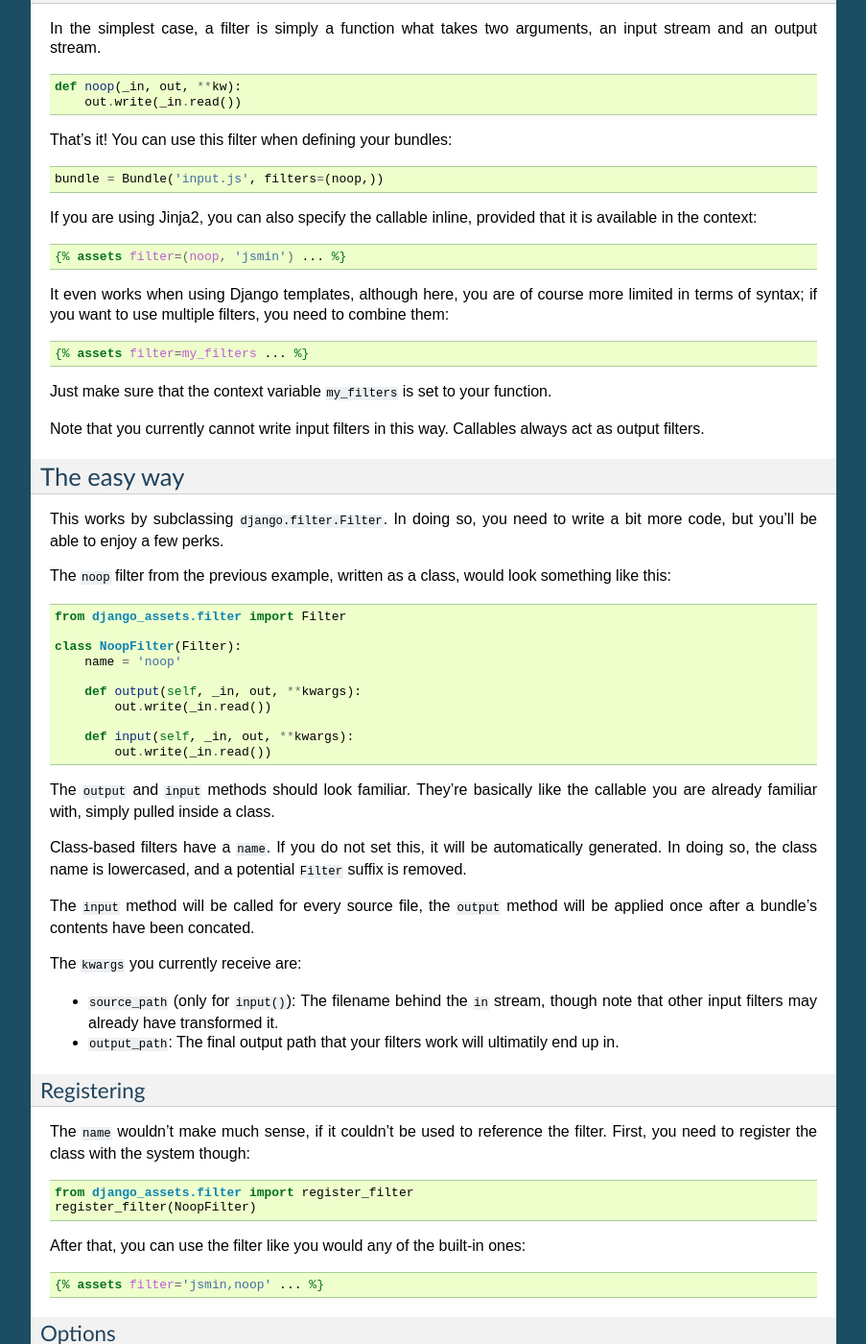
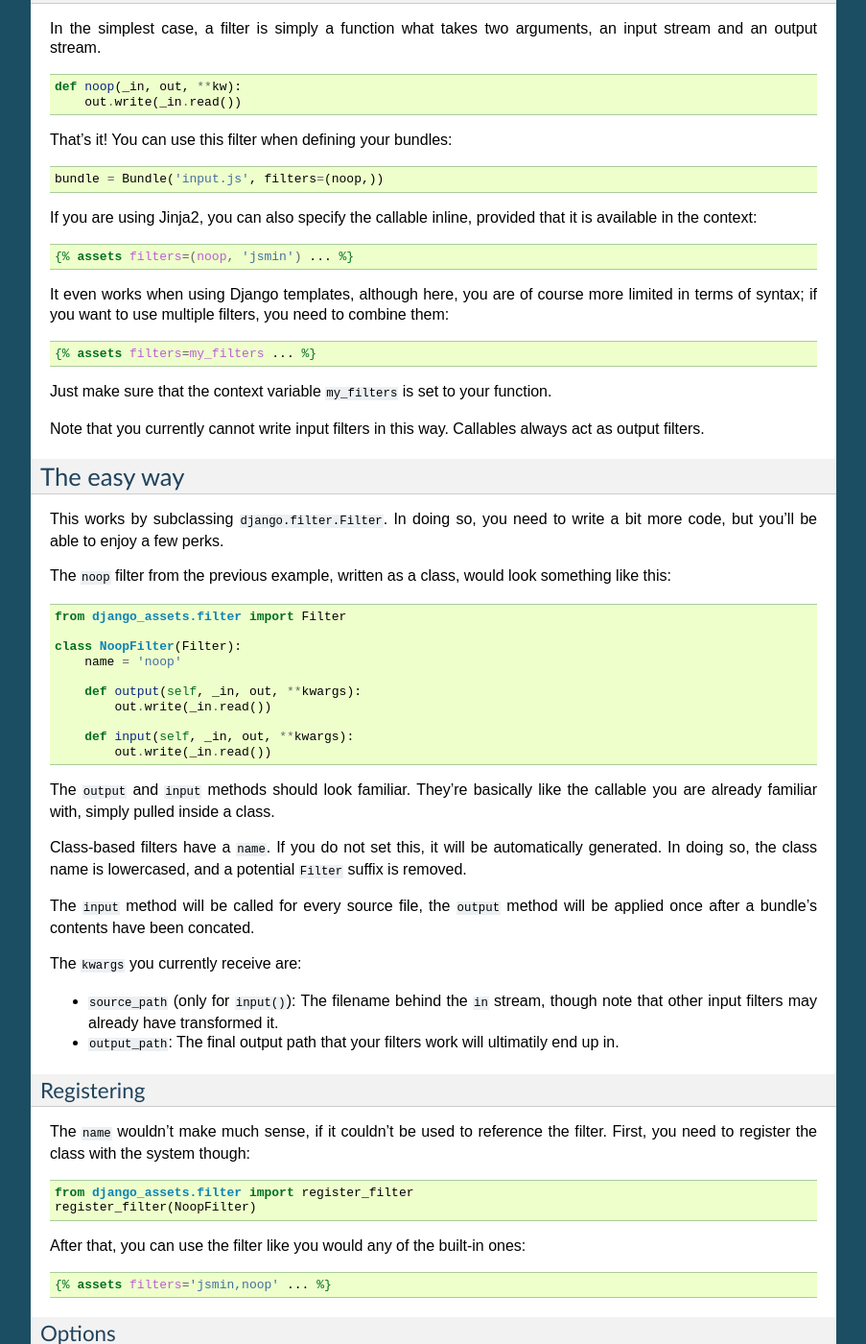
Before and after one commit to miracle2k/webassets, a Sphinx documentation site: the page built from docs/custom_filters.rst, in a window 1280 px wide and 1400 px high, scrolled down 665 px. Shown: the whole window at 96% size, without its empty margins (198-1101 px from the left). Built offline with Sphinx 7.4.7, drawn with Linux system fonts in a browser that asks for light colours.

```diff
--- a/docs/bundles.rst
+++ b/docs/bundles.rst
@@ -141,7 +141,7 @@
 
 .. code-block:: jinja
 
-    {% assets filter="jsmin,gzip", output="gen/packed.js", "common/jquery.js", "site/base.js", "site/widgets.js" %}
+    {% assets filters="jsmin,gzip", output="gen/packed.js", "common/jquery.js", "site/base.js", "site/widgets.js" %}
     ...
 
 
--- a/docs/custom_filters.rst
+++ b/docs/custom_filters.rst
@@ -67,7 +67,7 @@
 
 .. code-block:: django
 
-    {% assets filter=(noop, 'jsmin') ... %}
+    {% assets filters=(noop, 'jsmin') ... %}
 
 It even works when using Django templates, although here, you are
 of course more limited in terms of syntax; if you want to use multiple
@@ -75,7 +75,7 @@
 
 .. code-block:: django
 
-    {% assets filter=my_filters ... %}
+    {% assets filters=my_filters ... %}
 
 Just make sure that the context variable ``my_filters`` is set to
 your function.
@@ -140,7 +140,7 @@
 
 .. code-block:: django
 
-    {% assets filter='jsmin,noop' ... %}
+    {% assets filters='jsmin,noop' ... %}
 
 
 Options
--- a/docs/django/index.rst
+++ b/docs/django/index.rst
@@ -54,7 +54,7 @@
 .. code-block:: django
 
     {% load assets %}
-    {% assets filter="jsmin", output="gen/packed.js", "common/jquery.js", "site/base.js", "site/widgets.js" %}
+    {% assets filters="jsmin", output="gen/packed.js", "common/jquery.js", "site/base.js", "site/widgets.js" %}
         <script type="text/javascript" src="{{ ASSET_URL }}"></script>
     {% endassets %}
 
--- a/docs/django/jinja2.rst
+++ b/docs/django/jinja2.rst
@@ -11,7 +11,7 @@
 
 .. code-block:: django
 
-    {% assets filter=("jsmin", "gzip") ... %}
+    {% assets filters=("jsmin", "gzip") ... %}
 
 
 More exhaustive documentation of the Jinja2 tag can be
--- a/docs/integration/jinja2.rst
+++ b/docs/integration/jinja2.rst
@@ -55,7 +55,7 @@
 
 .. code-block:: jinja
 
-    {% assets filter="jsmin,gzip", output="gen/packed.js", "common/jquery.js", "site/base.js", "site/widgets.js" %}
+    {% assets filters="jsmin,gzip", output="gen/packed.js", "common/jquery.js", "site/base.js", "site/widgets.js" %}
     ...
 
 
```
Also changed, not shown: 2 other files.
